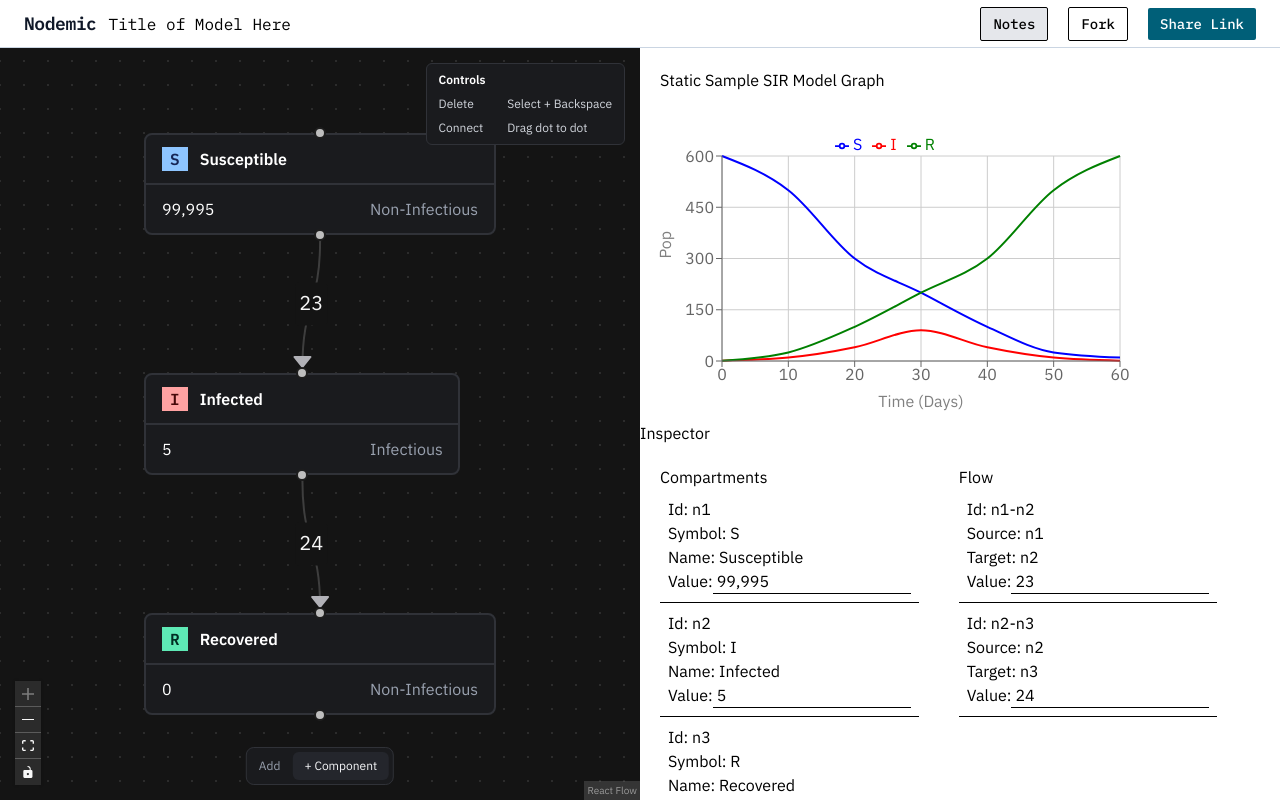
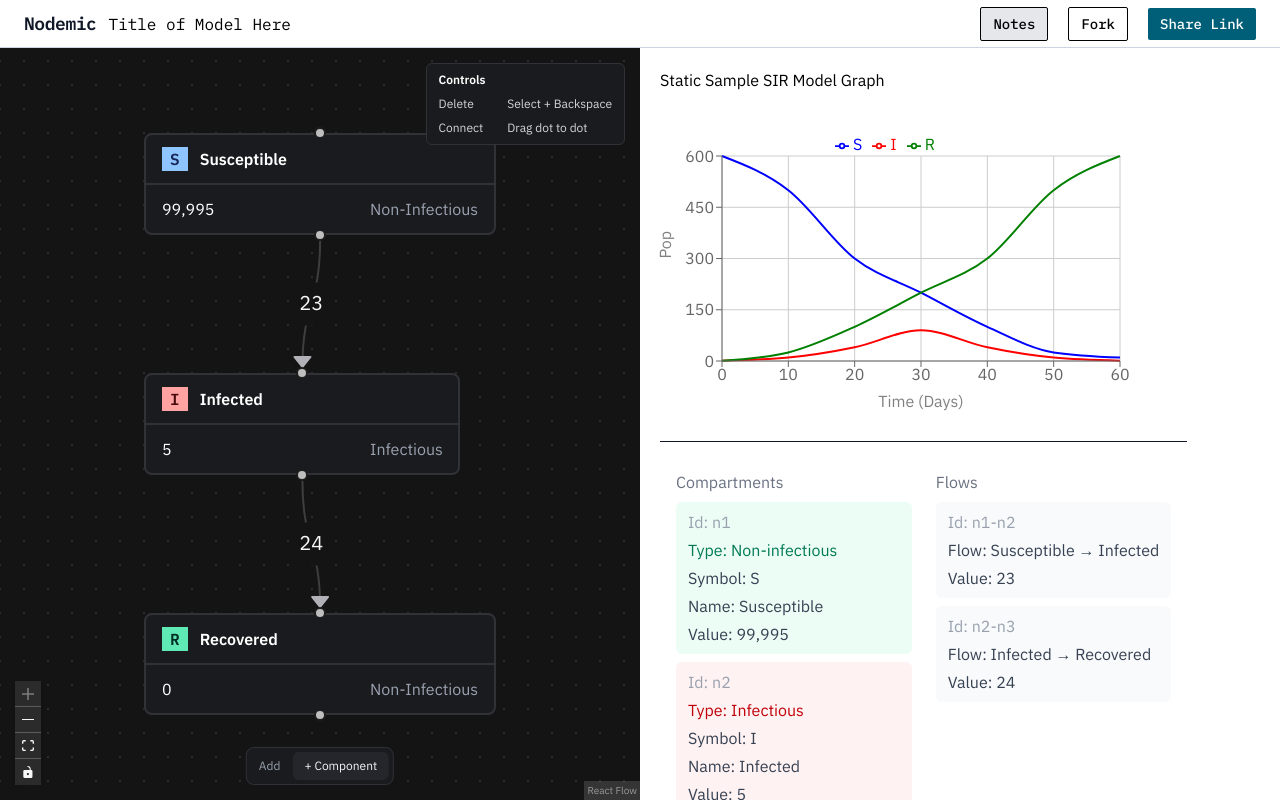
Before and after one commit to evaxliu/nodemic, a Next.js app: page /model in a window 1280 px wide. Built offline with nearby package versions, Linux system fonts and the light colour scheme.

Commit message:
UI update. Show flow relationship with names of compartments instead of ids. Ids for dev side.

```diff
--- a/src/components/Inspector.tsx
+++ b/src/components/Inspector.tsx
@@ -1,55 +1,35 @@
-import { Edge, Node } from '@xyflow/react';
-import { useCallback } from 'react';
+import { Edge, Node} from '@xyflow/react';
 
-type InspectorProps = {nodes: Node[], edges: Edge[]}
+type InspectorProps = { nodes: Node[], edges: Edge[] }
 
 export default function Inspector({nodes, edges} : InspectorProps) {
-
-  const changeEdgeValue = useCallback((id: string, e: React.ChangeEvent<HTMLInputElement>) => {
-    e.preventDefault();
-    console.log(e.currentTarget.value);
-  }, []);
-
-  const changeNodeValue = useCallback((id: string, e: React.ChangeEvent<HTMLInputElement>) => {
-    e.preventDefault();
-    console.log(e.currentTarget.value);
-  }, []);
+  const idToName = new Map<string, string>;
+  for (const node of nodes) {
+    idToName.set(node.id, typeof node.data.name === 'string' ? node.data.name : 'None')
+  }
 
   return (
-    <div>
-      Inspector
-      <div className='grid grid-cols-2'>
-          <div className='m-5'>
-            <p>Compartments</p>
+    <div className='p-4 text-gray-900 m-5 border-t'>
+      <div className='mt-3 grid grid-cols-2 gap-6 text-gray-700'>
+          <div className='flex flex-col gap-2'>
+            <p className='text-gray-500'>Compartments</p>
             {nodes.map((node) =>
-              <div key={node.id} className='border-b p-2'>
-                <p>Id: {node.id}</p>
+              <div key={node.id} className={`space-y-1 rounded-md px-3 py-2 ${node.data.infectious ? 'bg-red-50' : 'bg-emerald-50'}`}>
+                <p className='text-gray-400'>Id: {node.id}</p>
+                <p className={node.data.infectious ? 'text-red-700' : 'text-emerald-700'}>Type: {typeof node.data.infectious === 'boolean' ? (node.data.infectious ? 'Infectious' : 'Non-infectious') : 'None' }</p>
                 <p>Symbol: {typeof node.data.symbol === 'string' ? node.data.symbol : 'None'}</p>
                 <p>Name: {typeof node.data.name === 'string' ? node.data.name : 'None'}</p>
-                <label htmlFor="text">Value:</label>
-                <input
-                  name="node_val"
-                  defaultValue={typeof node.data?.value === 'string' ? node.data.value : 'None'}
-                  className='border-b px-1'
-                  onChange={e => changeNodeValue(node.id, e)}
-                />
+                <p>Value: {typeof node.data.value === 'string' ? node.data.value : 'None'}</p>
               </div>
             )}
           </div>
-          <div className='m-5'>
-            <p>Flow</p>
+          <div className='flex flex-col gap-2'>
+            <p className='text-gray-500'>Flows</p>
             {edges.map((edge) =>
-              <div key={edge.id} className='border-b p-2'>
-                <p>Id: {edge.id}</p>
-                <p>Source: {edge.source}</p>
-                <p>Target: {edge.target}</p>
-                <label htmlFor="text">Value:</label>
-                <input
-                  name="edge_val"
-                  defaultValue={typeof edge.data?.value === 'string' ? edge.data.value : 'None'}
-                  className='border-b px-1'
-                  onChange={e => changeEdgeValue(edge.id, e)}
-                />
+              <div key={edge.id} className='space-y-1 rounded-md bg-gray-50 px-3 py-2'>
+                <p className='text-gray-400'>Id: {edge.id}</p>
+                <p>Flow: {idToName.get(edge.source)} → {idToName.get(edge.target)}</p>
+                <p>Value: {typeof edge.data?.value === 'string' ? edge.data.value : 'None'}</p>
               </div>
             )}
           </div>
```
